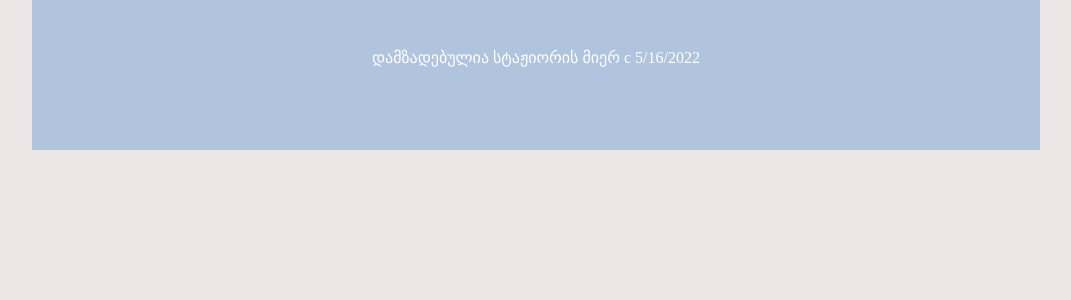
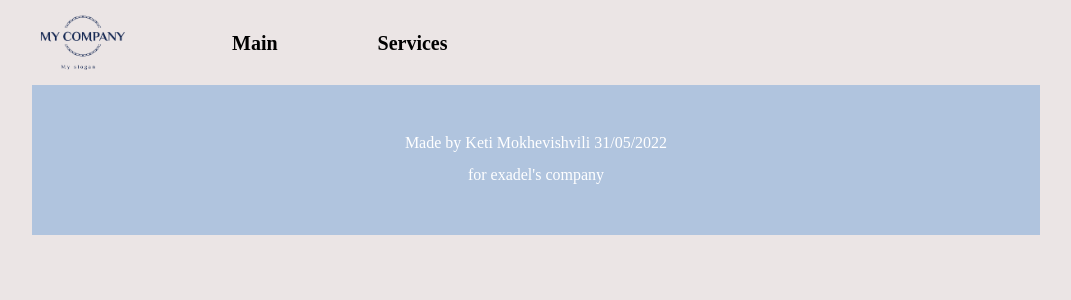
Before and after one commit to ketimokh/Exadel-project, a React (Create React App) app: page /exadel-project/services in a window 1280 px wide. Shown: the top 300 px of the page, without its empty margins (104-1175 px from the left). Built offline with nearby package versions, Linux system fonts and the light colour scheme.

Commit message:
changed route

```diff
--- a/src/App.css
+++ b/src/App.css
@@ -58,6 +58,13 @@ input:focus-visible {
     border: solid 1px #e7e0e0;
     margin: 0 8px 80px 4px;
     box-shadow: 1px 1px 6px 1px  #d9d5d5;
+}
+
+.service-wrapper img {
+    margin: 15px;
+}
+.service-content{
+    padding-top: 10px;
 }
 
 .service-button {
--- a/src/App.js
+++ b/src/App.js
@@ -1,27 +1,40 @@
-import {BrowserRouter as Router, Route, Routes} from 'react-router-dom'
+import {BrowserRouter, Link, Route, Routes} from 'react-router-dom'
 import MainPage from "./components/views/MainPage";
 import Services from "./components/views/Services";
 import './Reset.css'
 import './App.css'
-import Layout from "./components/views/Leyout";
+//import Layout from "./components/views/Leyout";
+import Logo from "./images/logo.png";
+import CustomLink from "./components/views/CustumLink";
 
 
-function App() {
+const App = () => {
   return (
       <>
-          <Router>
+          <BrowserRouter>
               <div className='container'>
+                  <div className='navBarMenu'>
+                      <Link to="/main-page">
+                          <img style={{width: 100}} src={Logo} alt="SecurityLogo"/>
+                      </Link>
+                      <nav>
+                          <CustomLink  to="/main-page" >Main</CustomLink>
+                          <CustomLink  to="/services">Services</CustomLink>
+                      </nav>
+                  </div>
                   <Routes>
-                      <Route path="/" element={<Layout />}>
                           <Route path="/main-page" element={<MainPage/>}/>
                           <Route path="/services" element={<Services/>}/>
-                      </Route>
                   </Routes>
                   <footer className='footer'>
-                      <p> დამზადებულია სტაჟიორის მიერ c 5/16/2022</p>
+                      <p> Made by Keti Mokhevishvili 31/05/2022</p>
+                      <br/>
+                          <p>
+                              for exadel's company
+                          </p>
                   </footer>
               </div>
-          </Router>
+          </BrowserRouter>
       </>
   );
 }
--- a/src/components/views/Services.jsx
+++ b/src/components/views/Services.jsx
@@ -23,7 +23,7 @@ const Services = () => {
                 services.map((item) => {
                     return (
                         <div key={item.id} className='service-wrapper'>
-                            <div>
+                            <div className='service-content'>
                                 <h2 className='post-title'> {item.title} </h2>
                                 <p className='post-text'> {item.description}</p>
                             </div>
```
